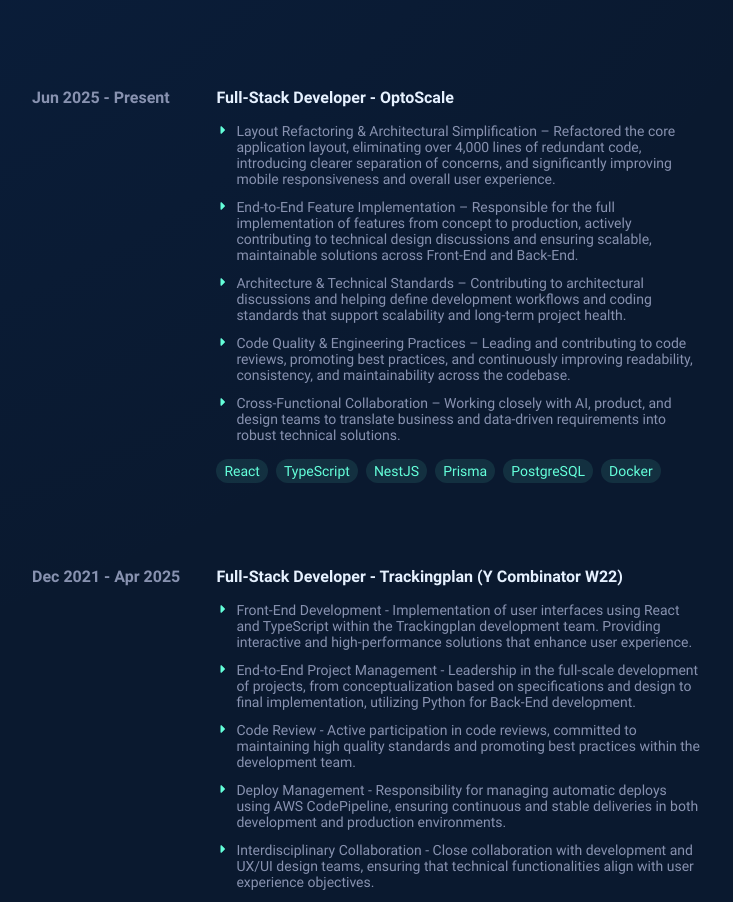
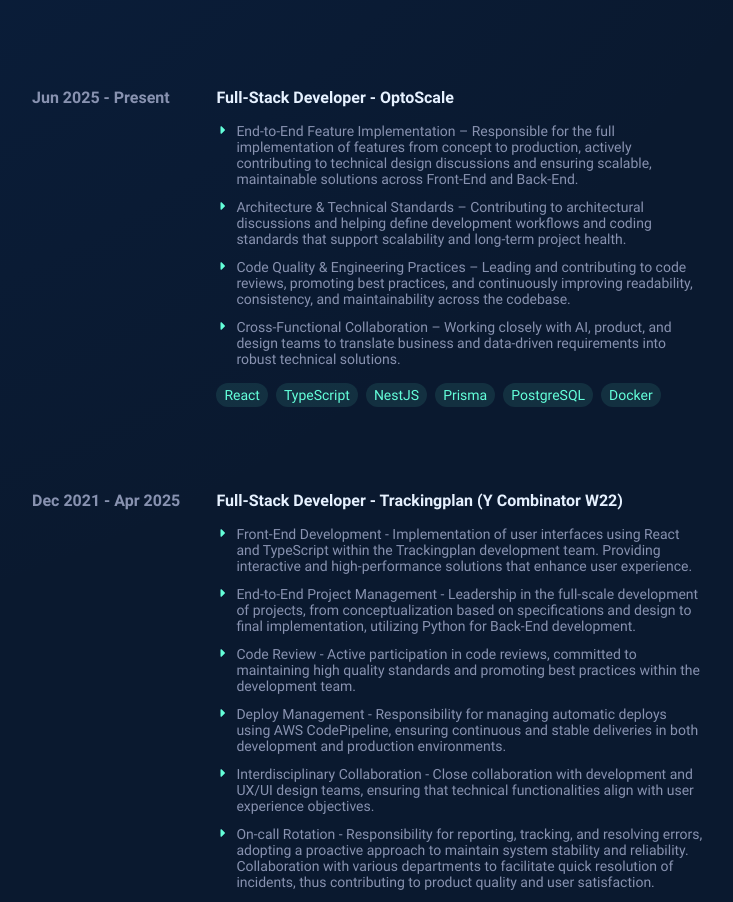
Before and after one commit to JordiLakland/resume-jordi-canto-galvez, a React (Vite) app: page / in a window 1280 px wide. Shown: the part 780-1682 px from the top of the page, without its empty margins (464-1197 px from the left). Built offline with nearby package versions, Linux system fonts and the light colour scheme.

Commit message:
Remove redundant role function description from OptoScale experience data to streamline content and enhance clarity.

```diff
--- a/src/data/experience.ts
+++ b/src/data/experience.ts
@@ -13,7 +13,6 @@
     company: "OptoScale",
     companyLink: "https://optoscale.no/?lang=en",
     roleFunctions: [
-        "Layout Refactoring & Architectural Simplification – Refactored the core application layout, eliminating over 4,000 lines of redundant code, introducing clearer separation of concerns, and significantly improving mobile responsiveness and overall user experience.",
         "End-to-End Feature Implementation – Responsible for the full implementation of features from concept to production, actively contributing to technical design discussions and ensuring scalable, maintainable solutions across Front-End and Back-End.",
         "Architecture & Technical Standards – Contributing to architectural discussions and helping define development workflows and coding standards that support scalability and long-term project health.",
         "Code Quality & Engineering Practices – Leading and contributing to code reviews, promoting best practices, and continuously improving readability, consistency, and maintainability across the codebase.",
```
